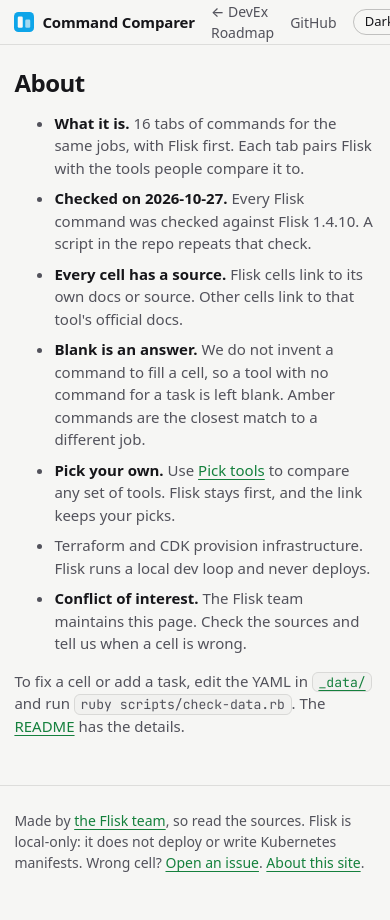
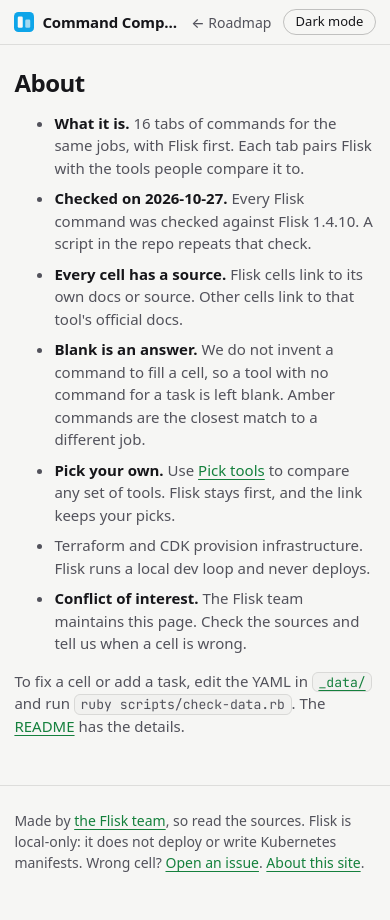
Before and after one commit to flisk-sh/command-comparer, a Jekyll site: the page built from about.html, in a window 390 px wide. Built offline with Jekyll 4.4.1, drawn with Linux system fonts in a browser that asks for light colours; some web fonts are replaced.

Commit message:
fix: fit the header on a phone (#19)
At 375px the header (name, DevEx Roadmap, GitHub, theme button) was
56px too wide, so the page scrolled sideways. On screens up to 640px
the header drops GitHub (also in the footer) and the word DevEx, keeps
links on one line and lets the site name shrink with an ellipsis.

Signed-off-by: odykyi <24225497+odykyi@users.noreply.github.com>
Co-authored-by: Claude Opus 5.5 <noreply@anthropic.com>

```diff
--- a/_layouts/default.html
+++ b/_layouts/default.html
@@ -63,9 +63,9 @@
         <span>{{ site.title }}</span>
       </a>
       <nav class="nav" aria-label="Primary">
-        <a href="https://roadmap.flisk.si/" rel="noopener">&larr; DevEx Roadmap</a>
+        <a href="https://roadmap.flisk.si/" rel="noopener">&larr; <span class="nav-extra">DevEx </span>Roadmap</a>
         <a class="nav-extra" href="{{ '/about/' | relative_url }}">About</a>
-        <a href="{{ site.repo_url }}" rel="noopener">GitHub</a>
+        <a class="nav-extra" href="{{ site.repo_url }}" rel="noopener">GitHub</a>
         <button type="button" class="theme-toggle" id="theme-toggle" aria-label="Switch theme">Theme</button>
       </nav>
     </div>
--- a/assets/css/style.css
+++ b/assets/css/style.css
@@ -164,7 +164,7 @@ code { font-family: var(--font-mono); }
 .brand img { width: 20px; height: 20px; }
 
 .nav { display: flex; align-items: center; gap: 1rem; font-size: 0.875rem; }
-.nav a { color: var(--muted); text-decoration: none; font-weight: 500; }
+.nav a { color: var(--muted); text-decoration: none; font-weight: 500; white-space: nowrap; }
 .nav a:hover { color: var(--text); }
 
 .theme-toggle {
@@ -649,7 +649,12 @@ input[type="search"]:focus-visible {
 }
 
 @media (max-width: 640px) {
+  /* The header has to fit 375px: drop About, GitHub (also in the footer) and "DevEx", and let the name shrink. */
   .nav-extra { display: none; }
+  .bar { gap: 0.75rem; }
+  .nav { flex: none; gap: 0.75rem; }
+  .brand { min-width: 0; }
+  .brand span { overflow: hidden; text-overflow: ellipsis; }
   .top h1 { font-size: 1.1rem; }
 }
 
```
